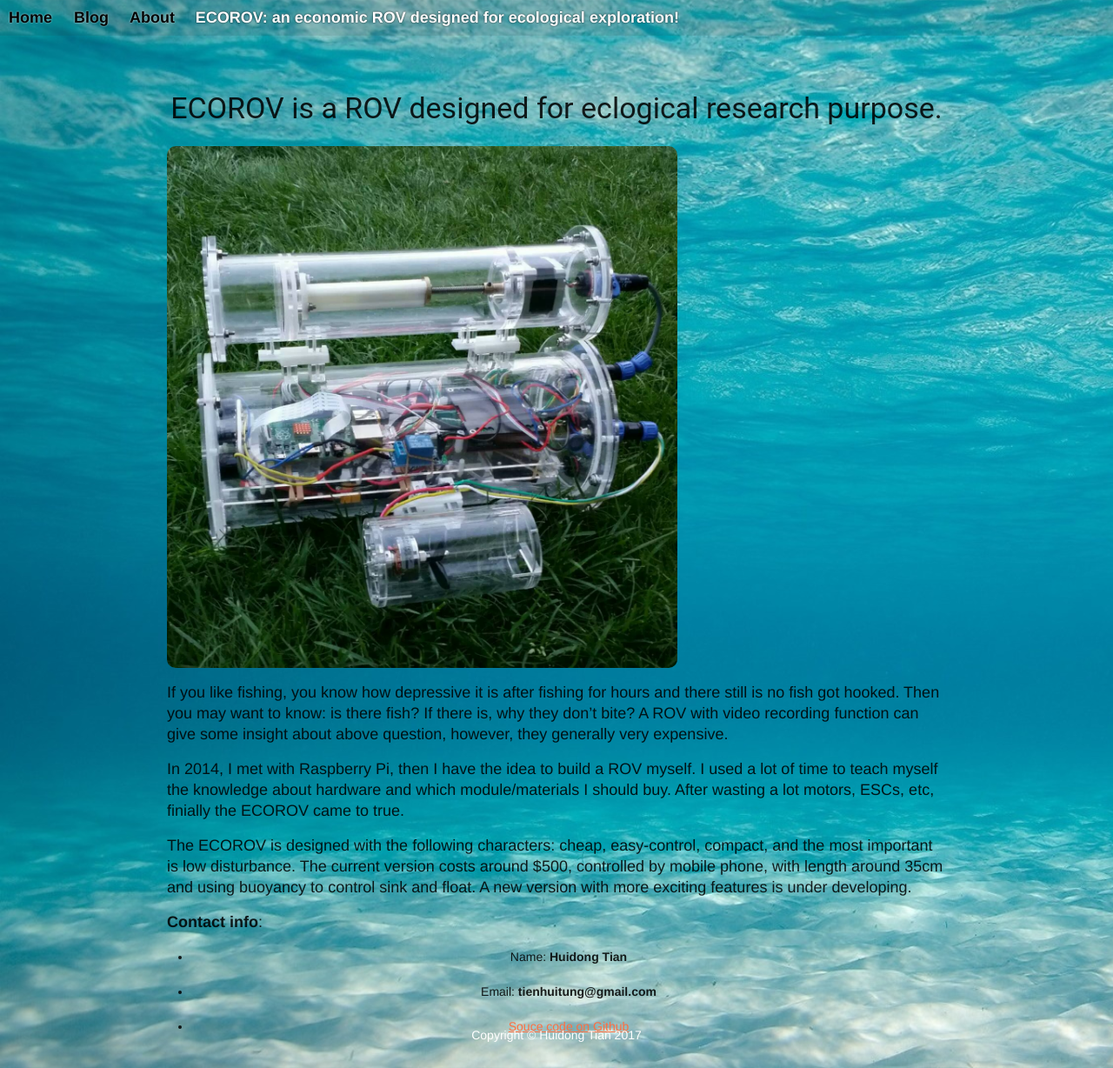
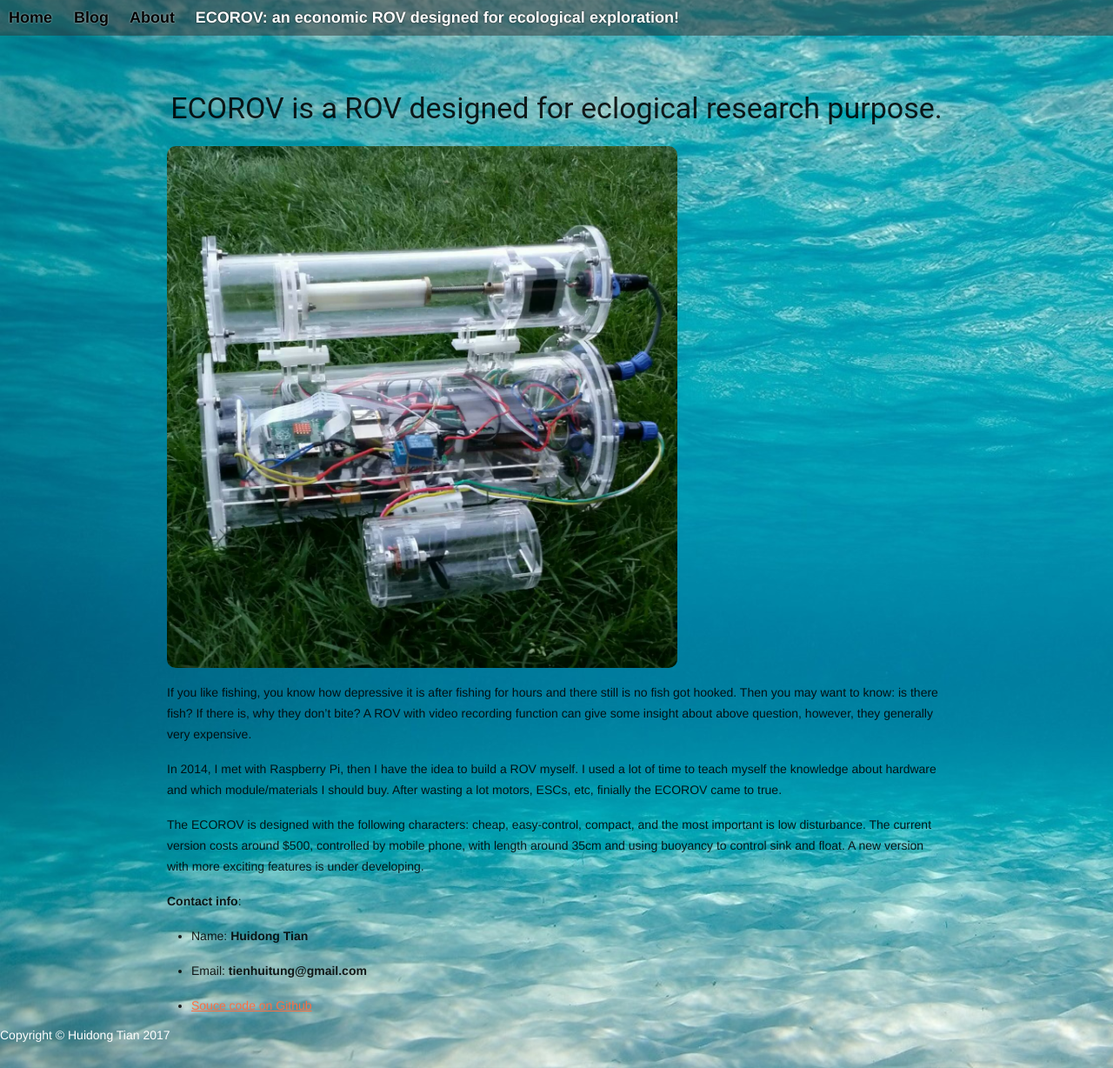
Before and after one commit to ecorov/ecorov.github.io, a Jekyll site: the page built from about.md, in a window 1280 px wide and 1228 px high. Shown: the whole window at 87% size. Built offline with Jekyll 4.4.1, drawn with Linux system fonts in a browser that asks for light colours; nearby versions of some CDN libraries.

Commit message:
Update main.css

```diff
--- a/css/main.css
+++ b/css/main.css
@@ -6,10 +6,9 @@
     font-weight: 300;
 }
 
-
 div.menu {
     width: 100%;
-    background: rgba(50, 50, 50, 0.1);
+    background: rgba(50, 50, 50, 0.5);
     padding-top: 10px;
     padding-bottom: 10px;
     position:fixed;
@@ -59,7 +58,6 @@
 }
 
 
-
 footer {
     position: absolute;
     width: 100%;
@@ -71,7 +69,7 @@
 
 section.blog-block {
 	position: absolute;
-	top: calc(100vw*9/16);
+    top: calc(100vw*9/16);
     margin: auto;
     border-width: 5px;
     padding-top: 40px;
@@ -83,10 +81,7 @@
     padding: 80px 15vw 20px 15vw;
     text-align: center;
 }
-article>p {
-    font-size: large;
-    text-align: left;
-}
+
 article.post {
     background-image: url("/css/ocean.jpg");
     background-size: cover;
@@ -94,10 +89,16 @@
     padding: 80px 15vw 20px 15vw;
 }
 
+p {
+    font-size: large;
+    text-align: left;
+}
+
 .mdl-cell.mdl-cell--4-col.mdl-cell--4-col-tablet.mdl-cell--12-col-phone.post-block {
     border-radius: 6px;
     padding: 12px;
 }
+
 
 
 
@@ -116,6 +117,10 @@
   transition: color .3s ease-out;
   width: 100%;
   margin-left: -24px; }
+
+
+
+
 
 /**
  * Reset some basic elements
```
